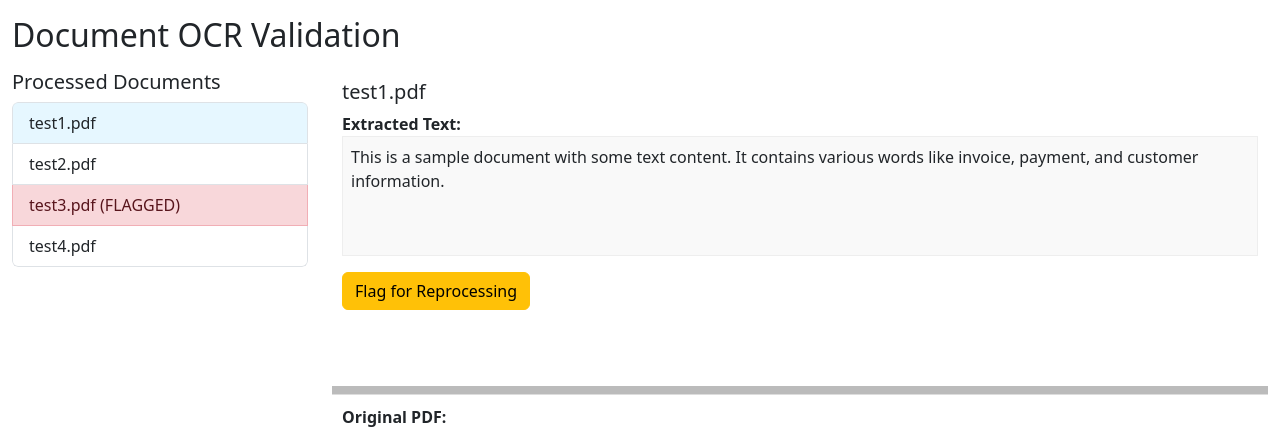
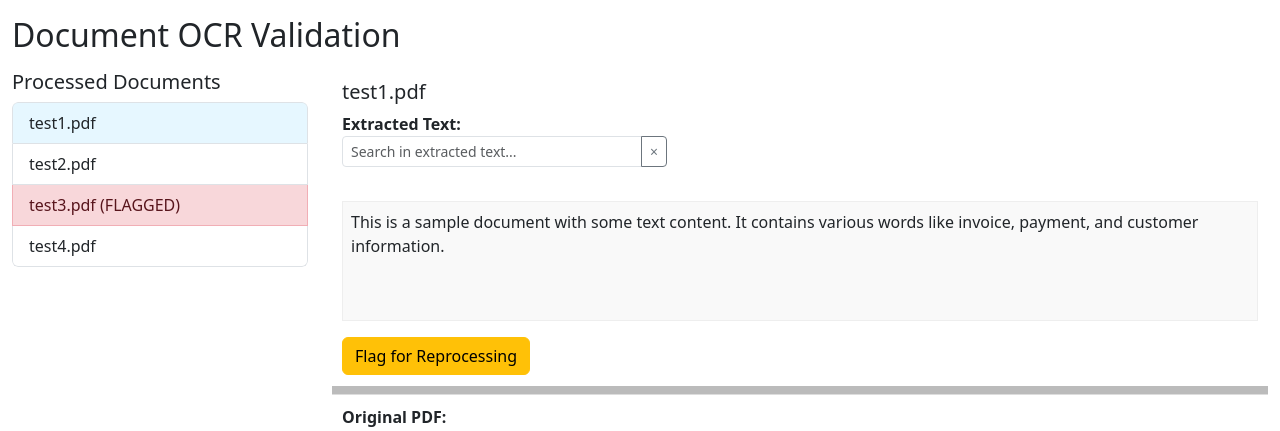
Before and after one commit to assimilateDave/pdf-magic-monkey, a Flask app: page / in a window 1280 px wide. Shown: the top 431 px of the page. Run offline with Flask 3, Linux system fonts and the light colour scheme; data comes from the database, SQL or seed files in the repository; both versions use the stored data as it was after the commit.

Commit message:
Add text search feature for extracted text frame with highlighting
Co-authored-by: assimilateDave <165820095+assimilateDave@users.noreply.github.com>

```diff
--- a/templates/index.html
+++ b/templates/index.html
@@ -24,6 +24,9 @@
             z-index: 10;
         }
         #ocr-text { white-space: pre-wrap; background: #f9f9f9; border: 1px solid #eee; padding: 8px; min-height: 120px; }
+        .search-highlight { background-color: #ffff99; font-weight: bold; }
+        .search-controls { margin-bottom: 10px; }
+        .search-stats { font-size: 0.9em; color: #666; margin-left: 10px; }
         #pdf-viewer { width: 100%; height: 60vh; min-height: 200px; border: 2px solid #007bff; background: #fff; display: block; }
         #pdf-container { min-height: 220px; }
         #pdf-missing { color: #c00; font-weight: bold; }
@@ -45,6 +48,15 @@
                 <div id="top-panel">
                     <h5 id="selected-filename">(Select a document)</h5>
                     <strong>Extracted Text:</strong>
+                    <div class="search-controls">
+                        <div class="input-group input-group-sm">
+                            <input type="text" id="search-input" class="form-control" placeholder="Search in extracted text..." style="max-width: 300px;">
+                            <button class="btn btn-outline-secondary" type="button" id="clear-search" title="Clear search">
+                                <span>&times;</span>
+                            </button>
+                        </div>
+                        <span id="search-stats" class="search-stats"></span>
+                    </div>
                     <div id="ocr-text">(none)</div>
                     <div class="my-3">
                         <button id="flag-btn" class="btn btn-warning" style="display:none;">Flag for Reprocessing</button>
@@ -69,6 +81,7 @@
 let docListCache = [];
 let selectedFilename = null;
 let selectedBasename = null;
+let originalTextContent = null;
 
 function fetchDocuments(selectFirst = false) {
     fetch('/api/documents')
@@ -103,7 +116,12 @@ function loadDocumentDetail(filename, basename) {
     selectedBasename = basename;
     document.getElementById('selected-filename').textContent = filename;
     const doc = docListCache.find(d => d.filename === filename);
-    document.getElementById('ocr-text').textContent = doc && doc.extracted_text ? doc.extracted_text : '[No extracted text found.]';
+    const extractedText = doc && doc.extracted_text ? doc.extracted_text : '[No extracted text found.]';
+    originalTextContent = extractedText;
+    document.getElementById('ocr-text').textContent = extractedText;
+
+    // Clear any existing search
+    clearSearch();
     let flagBtn = document.getElementById('flag-btn');
     let flaggedLabel = document.getElementById('flagged-label');
     flagBtn.style.display = '';
@@ -194,6 +212,67 @@ document.addEventListener('mouseup', function(e) {
         document.body.style.cursor = '';
     }
 });
+
+// Search functionality
+function escapeHtml(text) {
+    const div = document.createElement('div');
+    div.textContent = text;
+    return div.innerHTML;
+}
+
+function performSearch() {
+    const searchInput = document.getElementById('search-input');
+    const searchTerm = searchInput.value.trim();
+    const ocrTextDiv = document.getElementById('ocr-text');
+    const searchStats = document.getElementById('search-stats');
+
+    if (!originalTextContent || !searchTerm) {
+        // No search term or no text to search
+        ocrTextDiv.textContent = originalTextContent || '(none)';
+        searchStats.textContent = '';
+        return;
+    }
+
+    // Create case-insensitive regex for search term
+    const escapedSearchTerm = searchTerm.replace(/[.*+?^${}()|[\]\\]/g, '\\$&');
+    const regex = new RegExp(escapedSearchTerm, 'gi');
+
+    // Find all matches
+    const matches = originalTextContent.match(regex);
+    const matchCount = matches ? matches.length : 0;
+
+    if (matchCount === 0) {
+        ocrTextDiv.textContent = originalTextContent;
+        searchStats.textContent = 'No matches found';
+        return;
+    }
+
+    // Escape the original text for safe HTML insertion
+    const escapedText = escapeHtml(originalTextContent);
+
+    // Highlight matches in the escaped text
+    const highlightedText = escapedText.replace(regex, '<span class="search-highlight">$&</span>');
+
+    // Update the content with highlighted matches
+    ocrTextDiv.innerHTML = highlightedText;
+
+    // Update match count
+    searchStats.textContent = `${matchCount} match${matchCount !== 1 ? 'es' : ''} found`;
+}
+
+function clearSearch() {
+    const searchInput = document.getElementById('search-input');
+    const ocrTextDiv = document.getElementById('ocr-text');
+    const searchStats = document.getElementById('search-stats');
+
+    searchInput.value = '';
+    ocrTextDiv.textContent = originalTextContent || '(none)';
+    searchStats.textContent = '';
+}
+
+// Event listeners for search functionality
+document.getElementById('search-input').addEventListener('input', performSearch);
+document.getElementById('clear-search').addEventListener('click', clearSearch);
 </script>
 </body>
 </html>
```
Also changed, not shown: documents.db.
